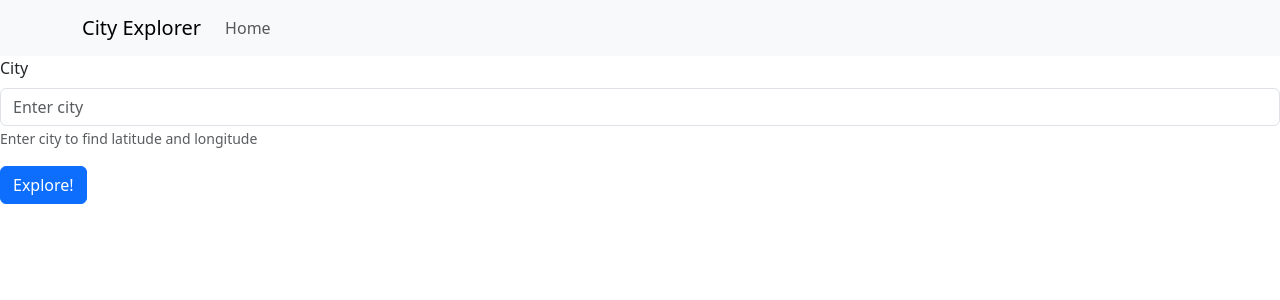
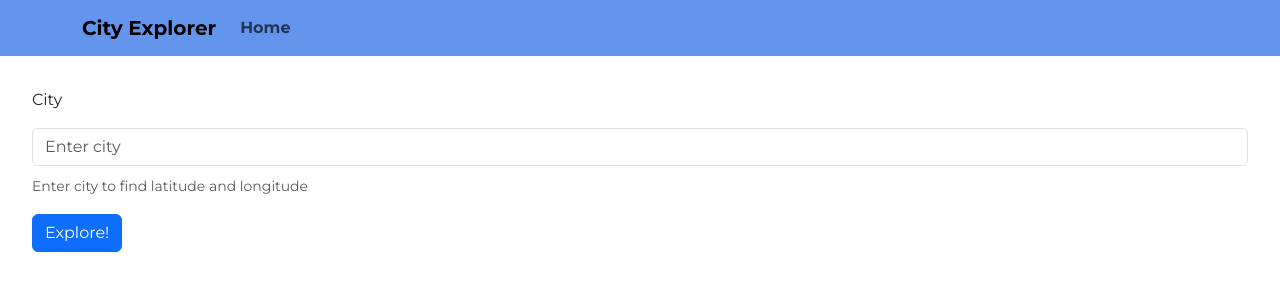
Before and after one commit to rhettchase/code-301-city-explorer, a React (Vite) app: page / in a window 1280 px wide. Shown: the top 300 px of the page. Built offline with nearby package versions, Linux system fonts and the light colour scheme; no server answers.

Commit message:
updates styling

```diff
--- a/src/App.css
+++ b/src/App.css
@@ -0,0 +1,19 @@
+@import url('https://fonts.googleapis.com/css2?family=Montserrat:wght@400;500;700;800&family=Righteous&family=Roboto:wght@400;900&display=swap');
+
+.body {
+    font-family: 'Montserrat', 'Roboto';
+}
+
+.form {
+    margin: 2rem;
+}
+
+
+header {
+    background-color: cornflowerblue;
+    font-weight: 700;
+}
+
+Form.Group {
+    margin: 2rem;
+}
--- a/src/App.jsx
+++ b/src/App.jsx
@@ -40,7 +40,9 @@ export default function App() {
       if (error.response) {
         // The request was made, but the server responded with a status code outside the 2xx range
         const { status } = error.response;
-        setError(`Data Error - Status Code: ${status}\nMessage: ${error.message}`);
+        setError(
+          `Data Error - Status Code: ${status}\nMessage: ${error.message}`
+        );
       } else if (error.request) {
         // The request was made but no response was received
         setError('Fetch Error: No response received');
@@ -61,20 +63,22 @@ export default function App() {
   // }
 
   return (
-    <>
-    <Header />
-    <HandleError error={error} />
-    {!error && <CityForm
-        getLocation={getLocation}
-        updateQuery={updateQuery}
-        // handleRegionSelect={handleRegionSelect}
-      />}
+    <section className='body'>
+      <Header />
+      <HandleError error={error} />
+      {!error && (
+        <CityForm
+          getLocation={getLocation}
+          updateQuery={updateQuery}
+          // handleRegionSelect={handleRegionSelect}
+        />
+      )}
       <RenderLocation
         location={location}
         latitude={latitude}
         longitude={longitude}
         apiKey={API_KEY}
       />
-    </>
+    </section>
   );
 }
--- a/src/components/CityForm.jsx
+++ b/src/components/CityForm.jsx
@@ -12,16 +12,16 @@ export default function CityForm(props) {
 //   }
 
   return (
-    <Form onSubmit={handleSubmit}>
+    <Form onSubmit={handleSubmit} className='form'>
       {/* <Form.Label>Region</Form.Label>
       <Form.Select onChange={handleSelect}>
         <option value='US'>US</option>
         <option value='EU'>EU</option>
       </Form.Select> */}
       <Form.Group className='mb-3'>
-        <Form.Label>City</Form.Label>
-        <Form.Control onChange={props.updateQuery} placeholder='Enter city' />
-        <Form.Text>Enter city to find latitude and longitude</Form.Text>
+        <Form.Label className='mb-3'>City</Form.Label>
+        <Form.Control onChange={props.updateQuery} placeholder='Enter city' className='mb-2'/>
+        <Form.Text >Enter city to find latitude and longitude</Form.Text>
       </Form.Group>
 
       <Button variant='primary' type='submit'>
--- a/src/components/Header.jsx
+++ b/src/components/Header.jsx
@@ -4,13 +4,15 @@ import Navbar from 'react-bootstrap/Navbar';
 
 export default function Header() {
   return (
-    <Navbar expand='lg' className='bg-body-tertiary'>
-      <Container>
-        <Navbar.Brand href='index.html'>City Explorer</Navbar.Brand>
+    <header>
+      <Navbar expand='lg' className='navBar'>
+        <Container>
+          <Navbar.Brand href='index.html'>City Explorer</Navbar.Brand>
           <Nav className='me-auto'>
             <Nav.Link href='index.html'>Home</Nav.Link>
           </Nav>
-      </Container>
-    </Navbar>
+        </Container>
+      </Navbar>
+    </header>
   );
 }
```
